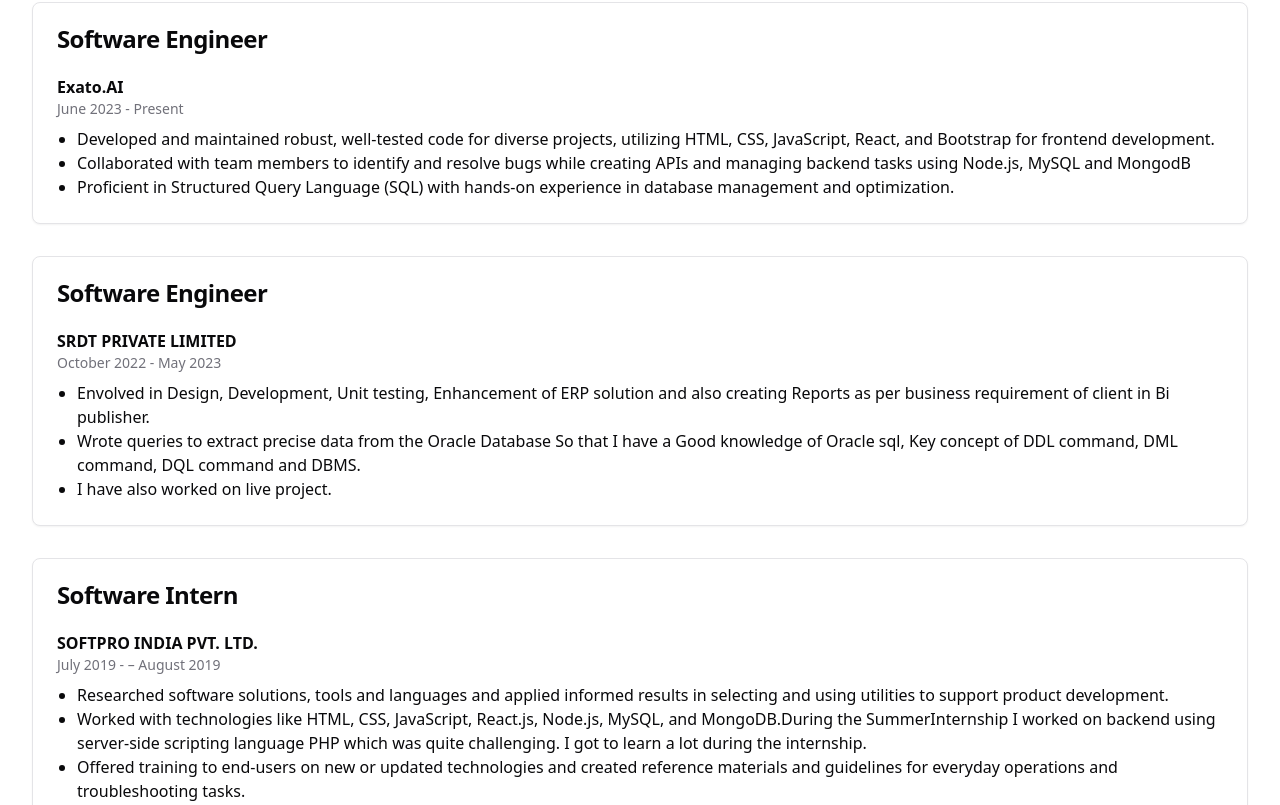
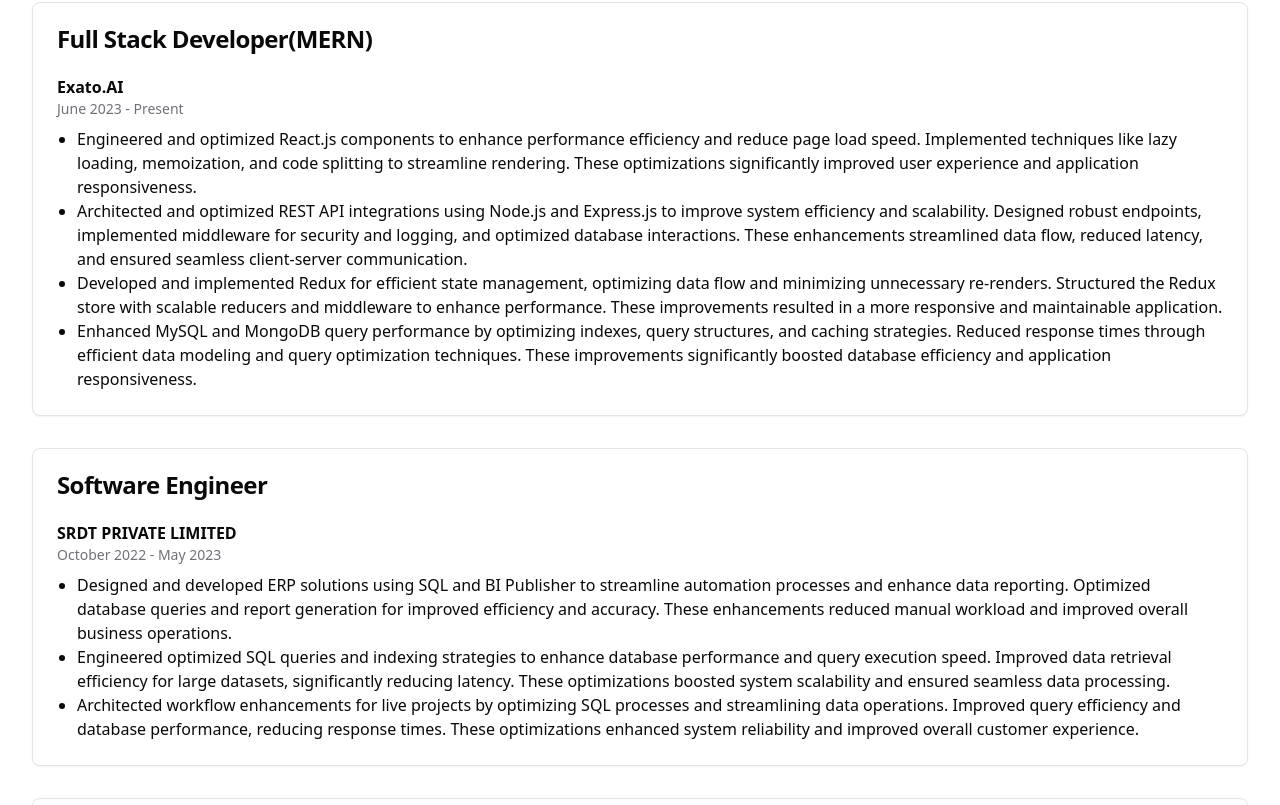
Before and after one commit to twriabhishek/portfolioAbhishek, a React (Create React App) app: page / in a window 1280 px wide. Shown: the part 1435-2240 px from the top of the page. Built offline with nearby package versions, Linux system fonts and the light colour scheme.

Commit message:
Refactor experience descriptions and update project details for clarity and performance enhancements

```diff
--- a/src/components/EducationSection.jsx
+++ b/src/components/EducationSection.jsx
@@ -36,7 +36,7 @@
         >
           <h2 className="text-3xl font-bold tracking-tight sm:text-4xl">Education</h2>
           <p className="mt-4 text-lg text-muted-foreground">
-            My academic background and qualifications
+            My Academic background and qualifications
           </p>
         </motion.div>
         <div className="mt-16 grid gap-8">
--- a/src/components/ExperienceSection.jsx
+++ b/src/components/ExperienceSection.jsx
@@ -4,13 +4,14 @@
 
 const experiences = [
   {
-    title: "Software Engineer",
+    title: "Full Stack Developer(MERN)",
     company: "Exato.AI",
     period: "June 2023 - Present",
     description: [
-      "Developed and maintained robust, well-tested code for diverse projects, utilizing HTML, CSS, JavaScript, React, and Bootstrap for frontend development.",
-      "Collaborated with team members to identify and resolve bugs while creating APIs and managing backend tasks using Node.js, MySQL and MongodB",
-      "Proficient in Structured Query Language (SQL) with hands-on experience in database management and optimization.",
+      "Engineered and optimized React.js components to enhance performance efficiency and reduce page load speed. Implemented techniques like lazy loading, memoization, and code splitting to streamline rendering. These optimizations significantly improved user experience and application responsiveness.",
+      "Architected and optimized REST API integrations using Node.js and Express.js to improve system efficiency and scalability. Designed robust endpoints, implemented middleware for security and logging, and optimized database interactions. These enhancements streamlined data flow, reduced latency, and ensured seamless client-server communication.",
+      "Developed and implemented Redux for efficient state management, optimizing data flow and minimizing unnecessary re-renders. Structured the Redux store with scalable reducers and middleware to enhance performance. These improvements resulted in a more responsive and maintainable application.",
+      "Enhanced MySQL and MongoDB query performance by optimizing indexes, query structures, and caching strategies. Reduced response times through efficient data modeling and query optimization techniques. These improvements significantly boosted database efficiency and application responsiveness."
     ],
   },
   {
@@ -18,9 +19,9 @@
     company: "SRDT PRIVATE LIMITED",
     period: "October 2022 - May 2023",
     description: [
-      "Envolved in Design, Development, Unit testing, Enhancement of ERP solution and also creating Reports as per business requirement of client in Bi publisher.",
-      "Wrote queries to extract precise data from the Oracle Database So that I have a Good knowledge of Oracle sql, Key concept of DDL command, DML command, DQL command and DBMS.",
-      "I have also worked on live project.",
+      "Designed and developed ERP solutions using SQL and BI Publisher to streamline automation processes and enhance data reporting. Optimized database queries and report generation for improved efficiency and accuracy. These enhancements reduced manual workload and improved overall business operations.",
+      "Engineered optimized SQL queries and indexing strategies to enhance database performance and query execution speed. Improved data retrieval efficiency for large datasets, significantly reducing latency. These optimizations boosted system scalability and ensured seamless data processing.",
+      "Architected workflow enhancements for live projects by optimizing SQL processes and streamlining data operations. Improved query efficiency and database performance, reducing response times. These optimizations enhanced system reliability and improved overall customer experience.",
     ],
   },
   {
@@ -28,9 +29,9 @@
     company: "SOFTPRO INDIA PVT. LTD.",
     period: "July 2019 - – August 2019",
     description: [
-      "Researched software solutions, tools and languages and applied informed results in selecting and using utilities to support product development.",
-      "Worked with technologies like HTML, CSS, JavaScript, React.js, Node.js, MySQL, and MongoDB.During the SummerInternship I worked on backend using server-side scripting language PHP which was quite challenging. I got to learn a lot during the internship.",
-      "Offered training to end-users on new or updated technologies and created reference materials and guidelines for everyday operations and troubleshooting tasks.",
+      "Researched and integrated new software tools and frameworks to enhance development efficiency and scalability. Evaluated emerging technologies to optimize workflows and streamline system architecture. These integrations improved performance, reduced technical debt, and accelerated project delivery.",
+      "Developed secure backend solutions using PHP and MySQL, implementing best practices for data protection and performance optimization. Optimized database queries and indexing strategies to enhance efficiency and reduce latency. These improvements strengthened system security, scalability, and overall reliability.",
+      "Collaborated with the team to debug and enhance existing applications, identifying and resolving critical issues. Optimized code performance and implemented improvements to ensure smooth functionality. These efforts enhanced application stability, user experience, and overall system reliability.",
     ],
   },
 ];
--- a/src/components/ProjectsSection.jsx
+++ b/src/components/ProjectsSection.jsx
@@ -16,15 +16,15 @@
   {
     title: "JAMMU AND KASHMIR BANK",
     description:
-      "Led the development of dynamic, fully functional pages and designed an efficient approval process, streamlining workflows to align with business objectives. Additionally, optimized database design and queries, ensuring seamless integration and enhanced project efficiency.",
+      "Designed and implemented an automated approval workflow, streamlining processes and significantly reducing manual effort. Optimized complex SQL queries and refactored redundant database operations, accelerating data retrieval and boosting system performance. Enhanced security by implementing role-based access control with granular permission levels, ensuring secure and efficient access management.",
     technologies: ["Oracle sql", "ERP", "Fluid Pages"],
     image: "/images/jkBank.png",
-    githubUrl: "https://github.com",
+    githubUrl: "https://github.com/twriabhishek",
   },
   {
     title: "Blogging Application",
     description:
-      "I have built a complete server-side rendered application using Node.js, Express, and EJS. I have implemented various functionalities such as register, login, comment, like, add blog, update blog, delete blog, etc.",
+      "Implemented secure user authentication with email verification and OTP-based login, strengthening access control. Developed a dynamic content management system with validation, role-based access, interactive comments, and likes to enhance user engagement. Optimized server-side rendering with EJS, significantly improving page load speed, SEO, and overall performance efficiency.",
     technologies: ["NodeJs", "Express", "Bootstrap", "EJS"],
     image: "/images/BlogingApp.png",
     githubUrl:
```
